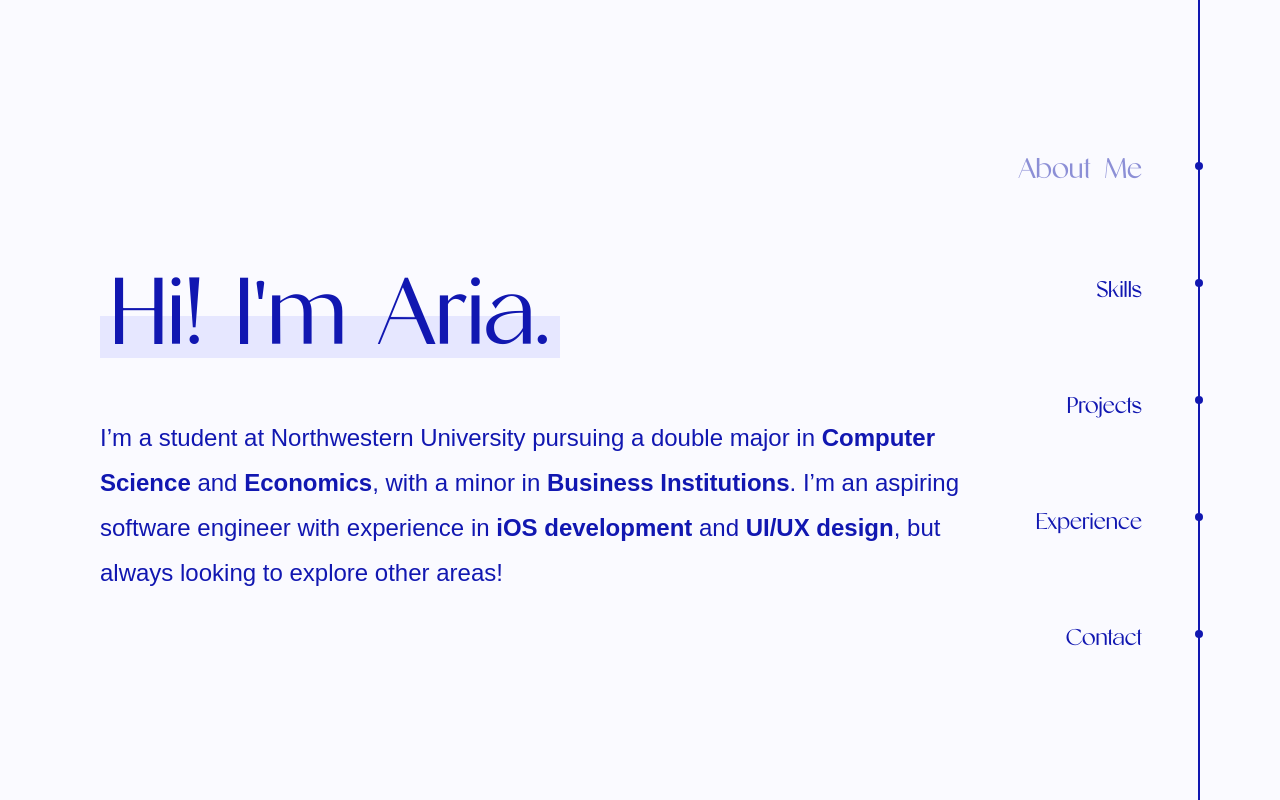
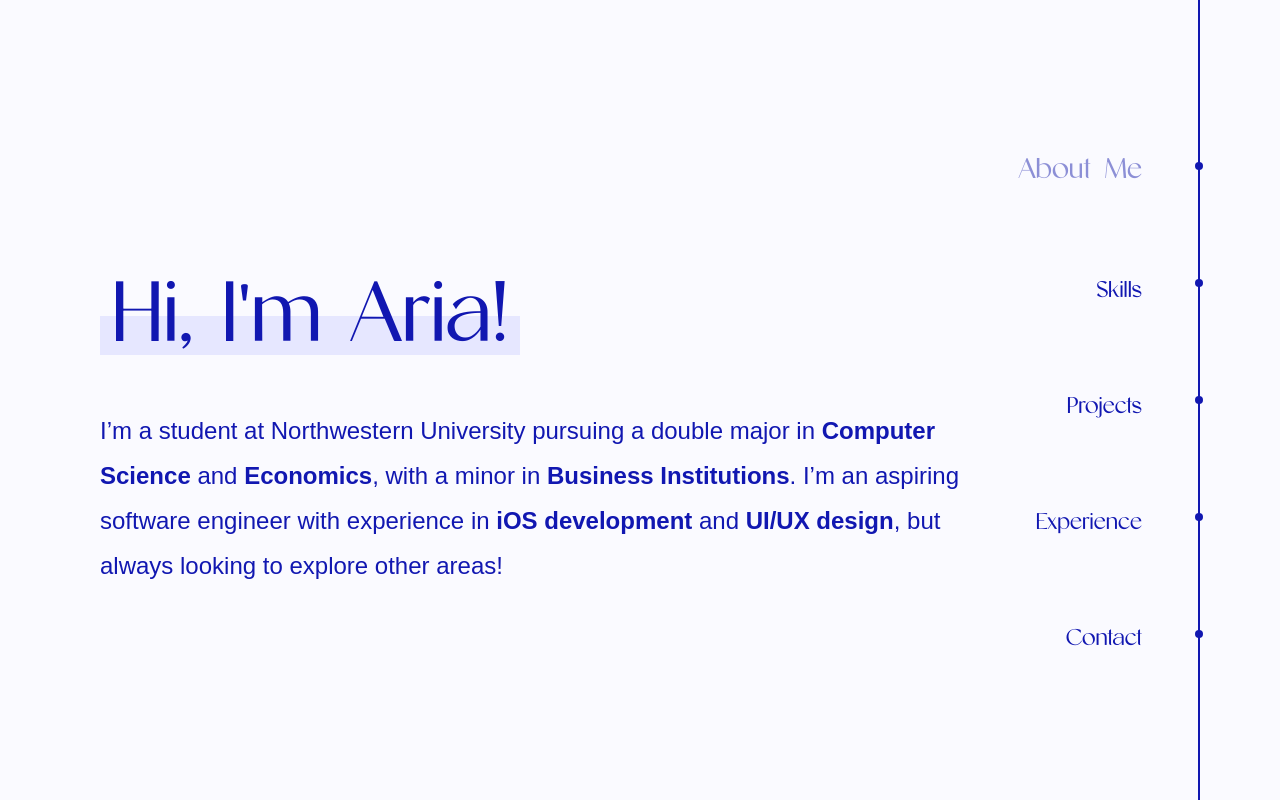
Before and after one commit to ariashi15/portfolio, a React (Create React App) app: page / in a window 1280 px wide. Shown: the top 800 px of the page. Built offline with nearby package versions, Linux system fonts and the light colour scheme; a web font is replaced by a local one.

Commit message:
changed title styling

```diff
--- a/src/components/About.js
+++ b/src/components/About.js
@@ -1,11 +1,11 @@
 export default function About() {
-    const titleArray = ["H", "i", "!", " ", "I", "'", "m", " ", "A", "r", "i", "a", "."];
+    const titleArray = ["H", "i", ",", " ", "I", "'", "m", " ", "A", "r", "i", "a", "!"];
 
     return (
         <div id="about-me" className="page-content flex flex-col justify-center h-screen">
-            <div className="title-wrapper w-[460px]">
+            <div className="title-wrapper w-[420px]">
                 <div className="title-bg"></div>
-                <div className="page-title text-[100px]">
+                <div className="page-title text-[90px]">
                     {titleArray.map((letter, index) => (
                         <span key={index} className="letter animate-slideFadeIn" style={{ '--index': index + 1 }}>{letter === ' ' ? '\u00A0' : letter}</span>
                         // use non-breaking space if there's a space
```
